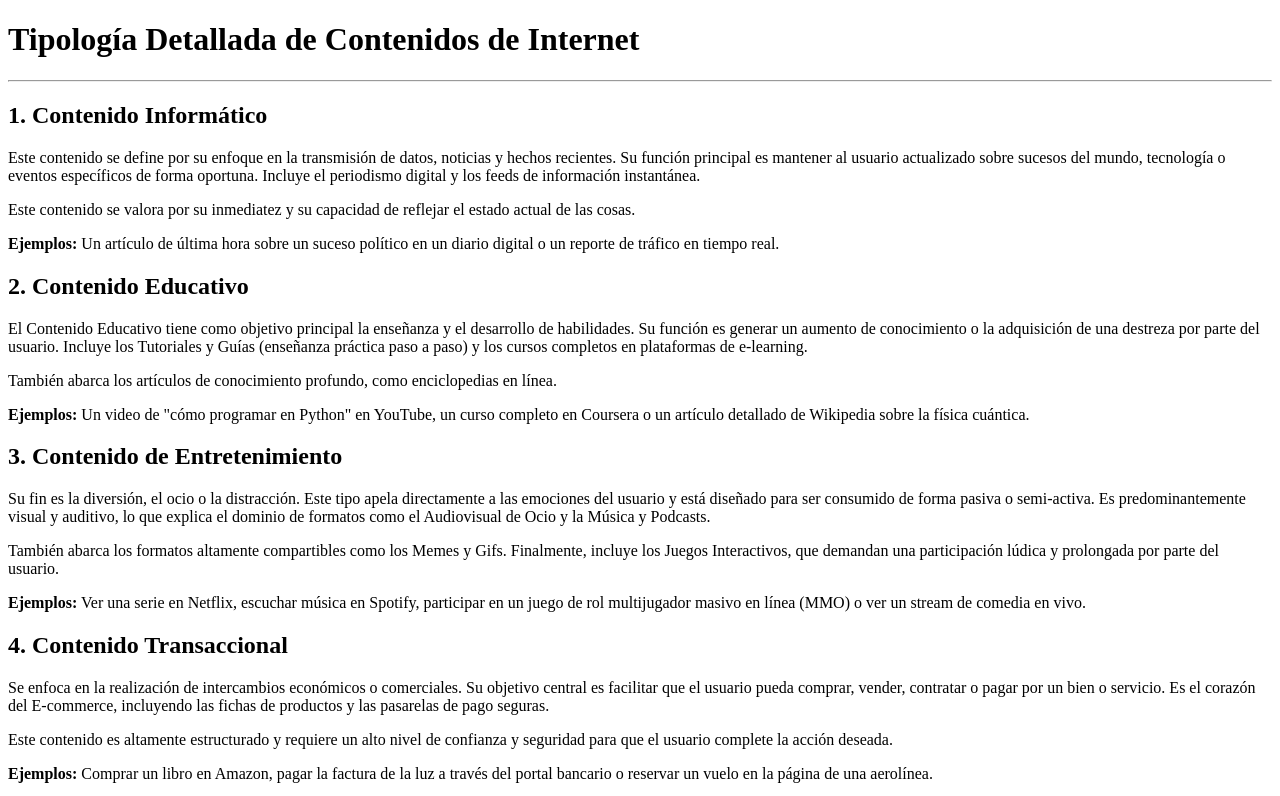
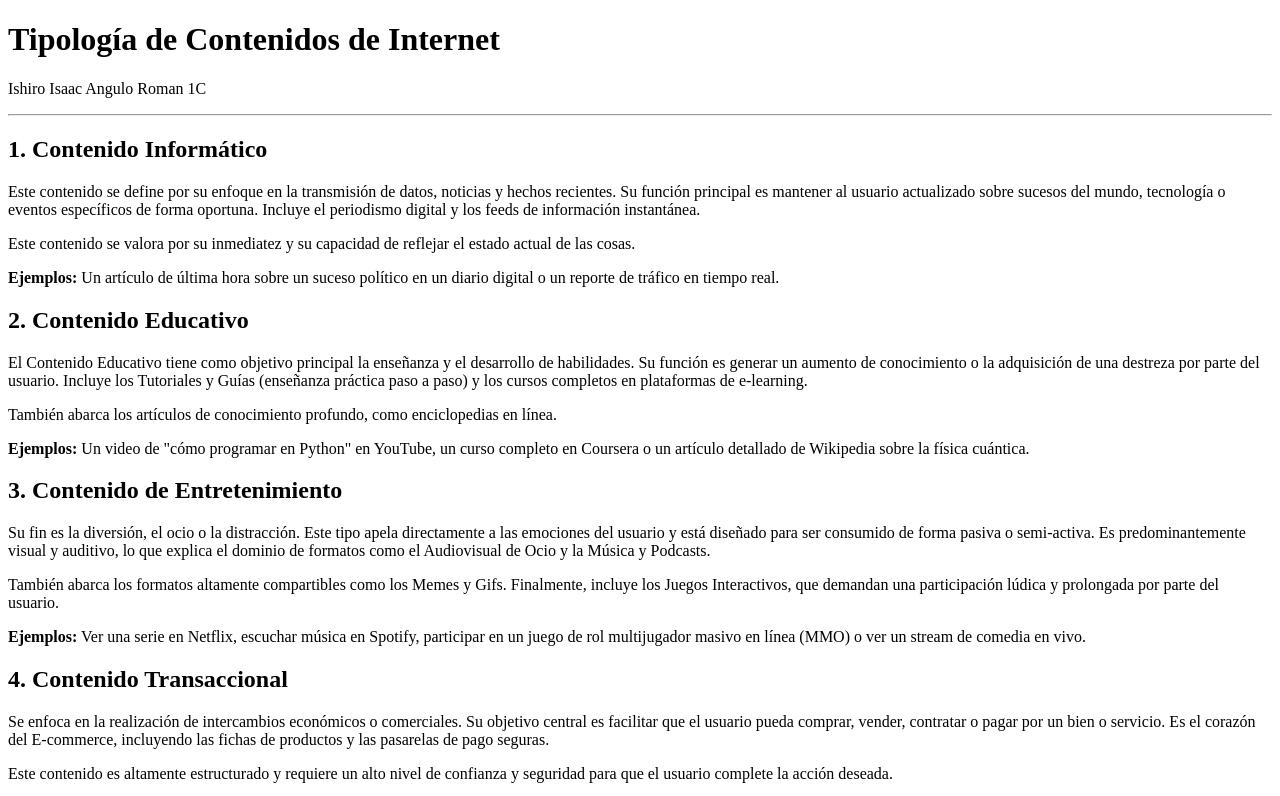
Before and after one commit to Kornxx/Kornxx.github.io, a plain HTML site: page index.html in a window 1280 px wide. Shown: the top 796 px of the page. Drawn offline with Linux system fonts and the light colour scheme.

Commit message:
Add files via upload

```diff
--- a/index.html
+++ b/index.html
@@ -2,11 +2,12 @@
 <html lang="es">
 <head>
     <meta charset="UTF-8">
-    <title>Tipología de Contenidos de Internet - Final</title>
+    <title>Trabajo No.7</title>
 </head>
 <body>
 
-    <h1>Tipología Detallada de Contenidos de Internet</h1>
+    <h1>Tipología de Contenidos de Internet</h1>
+    <p>Ishiro Isaac Angulo Roman 1C</p>
     <hr>
 
     <h2>1. Contenido Informático</h2>
```
